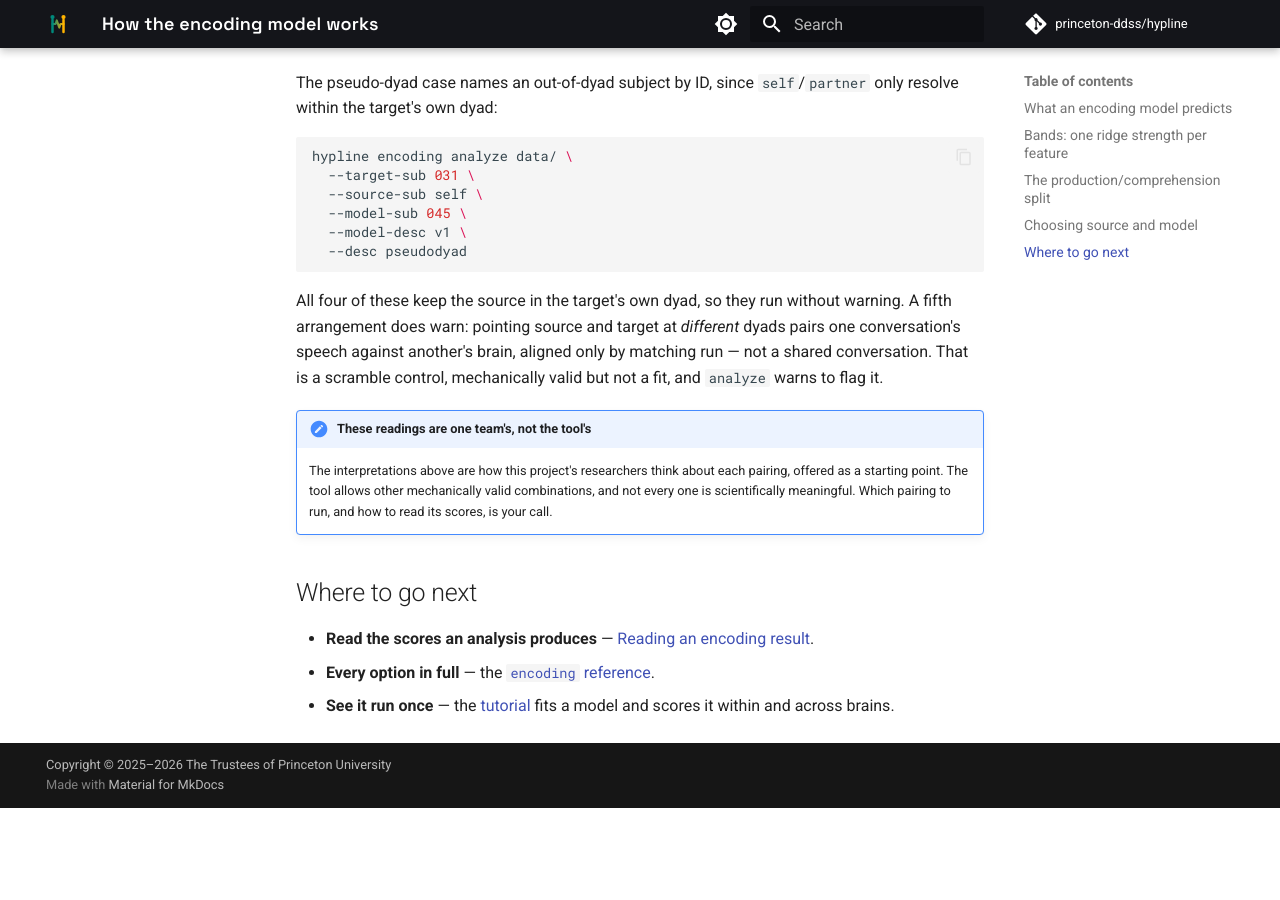
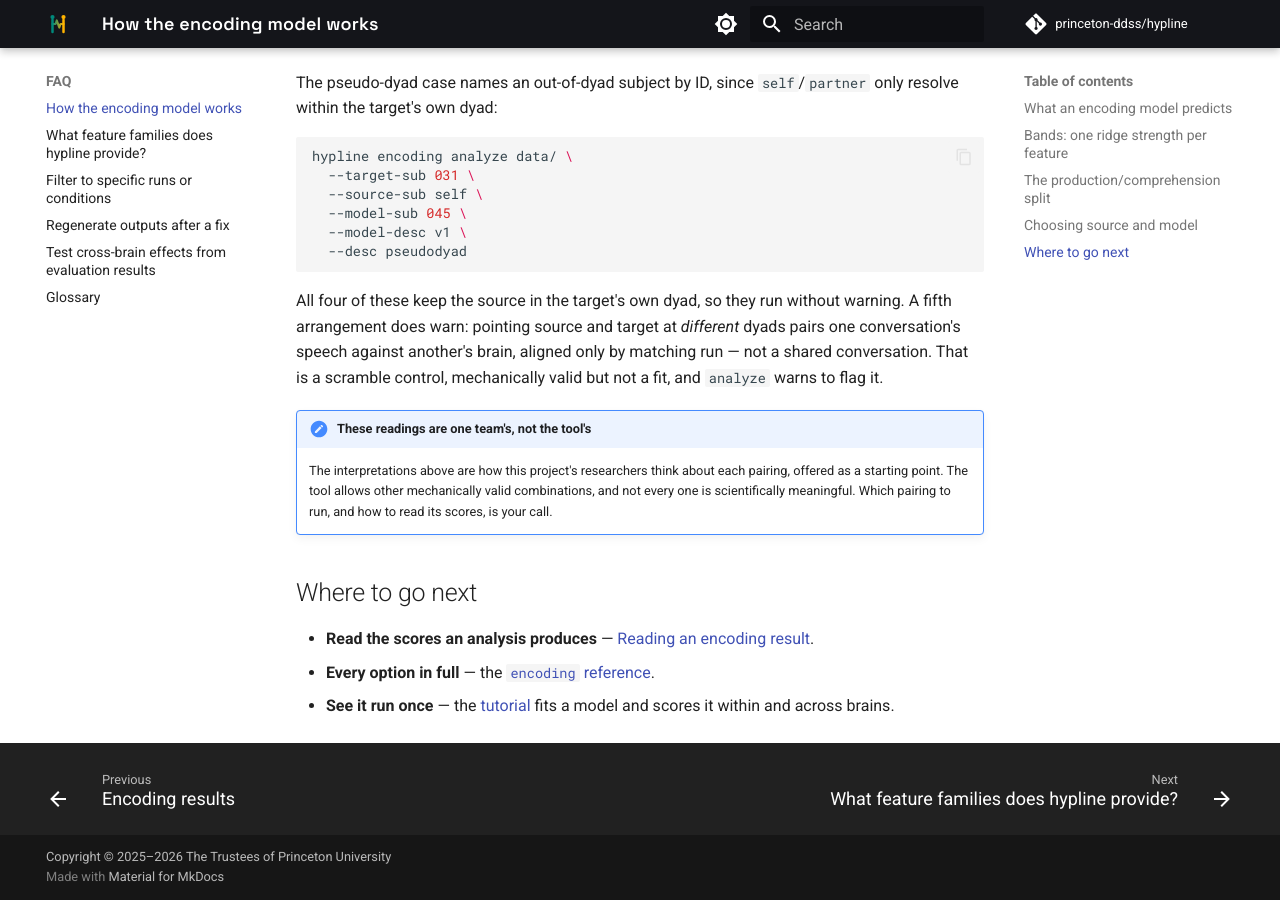
Before and after one commit to princeton-ddss/hypline, an MkDocs documentation site: the page built from docs/mkdocs/FAQ/how-encoding-works.md, in a window 1280 px wide and 900 px high, scrolled down 2546 px. Built offline with MkDocs 1.6.1 and Material for MkDocs 9.7.7, drawn with Linux system fonts in a browser that asks for light colours; comment, search, counter and statistics services are not loaded; the version menu is left out; before the commit the page ends 3354 px from its top, so only the background shows below that.

Commit message:
Add FAQ entry on how the encoding model works

```diff
--- a/docs/mkdocs.yml
+++ b/docs/mkdocs.yml
@@ -96,6 +96,7 @@ nav:
       - Features and confounds: how-to/python-api.md
       - Encoding results: how-to/encoding-results.md
   - FAQ:
+    - How the encoding model works: FAQ/how-encoding-works.md
     - What feature families does hypline provide?: FAQ/feature-families.md
     - Filter to specific runs or conditions: FAQ/filter.md
     - Regenerate outputs after a fix: FAQ/regenerate.md
```
